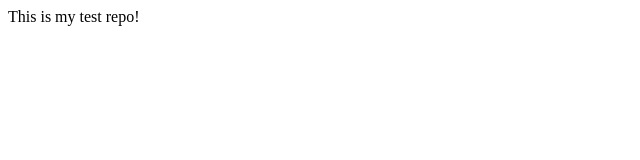
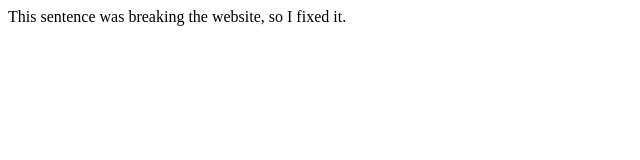
Before and after one commit to SanaS7/testRepo, a plain HTML site: page index.html in a window 1280 px wide. Shown: the whole page, without its empty margins (0-640 px from the left). Drawn offline with Linux system fonts and the light colour scheme.

Commit message:
I fixed the sentence that was breaking the website

```diff
--- a/index.html
+++ b/index.html
@@ -7,6 +7,6 @@
     <title>Test Repo</title>
 </head>
 <body>
-    This is my test repo!
+    This sentence was breaking the website, so I fixed it.
 </body>
 </html>
```
